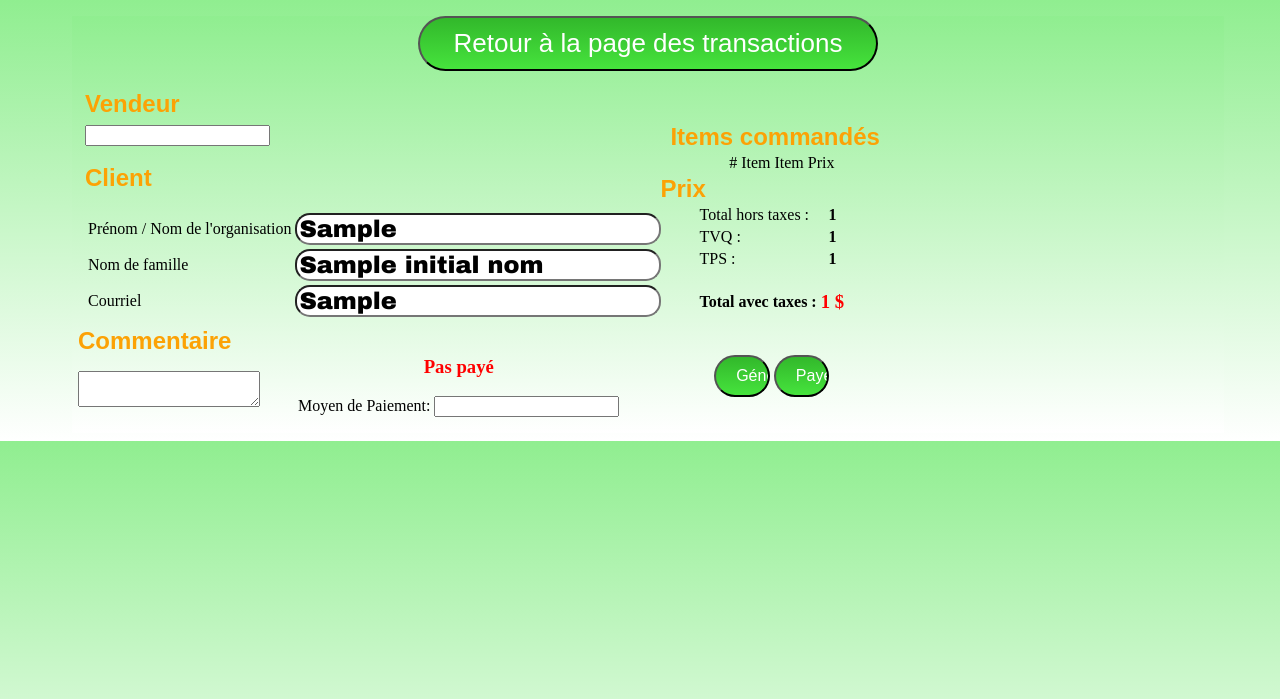
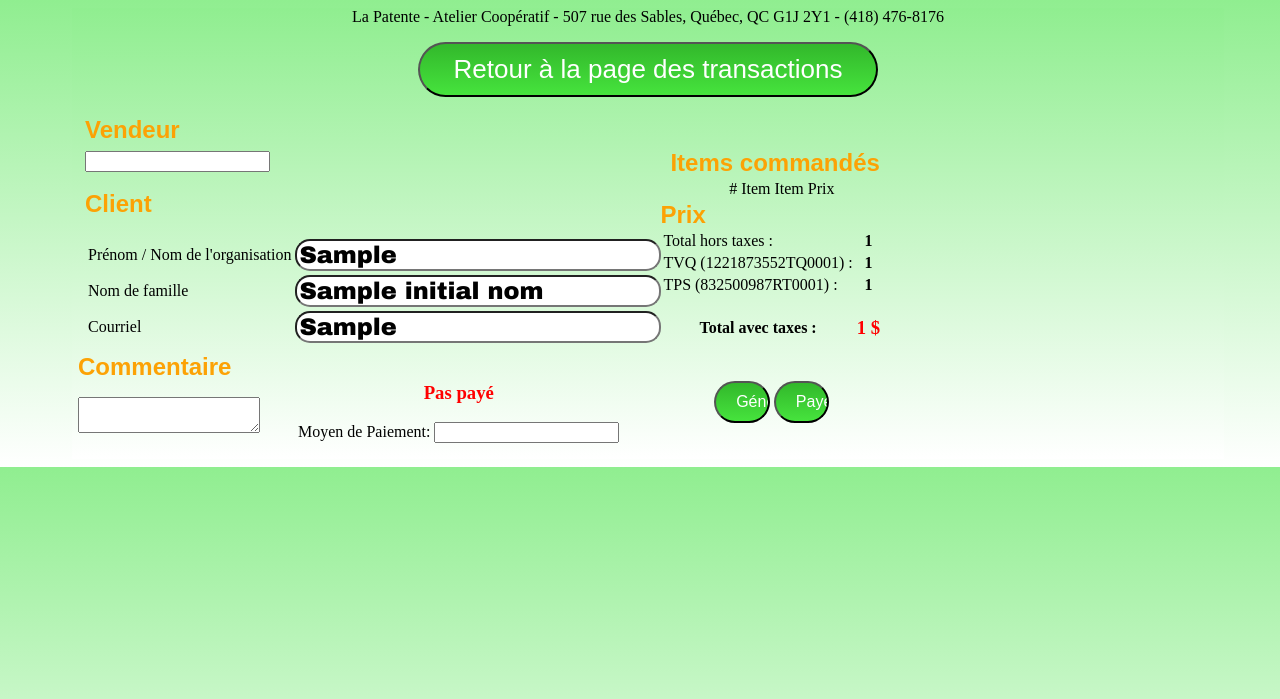
Before and after one commit to RxnDbr/Patente, a Django app: template gestion_ventes/ventes/templates/ventes/faireVente.html in a window 1280 px wide. Shown: the top 699 px of the page. Run offline with Django 3.2, Linux system fonts and the light colour scheme; the template is opened without the code that fills it: most values are stand-ins (such as "Sample title", 1, 10 or a date in 2020); form fields are guessed from the names that the template uses.

Commit message:
affichage coordonnees patente et numero taxes pour facture

```diff
--- a/gestion_ventes/ventes/templates/ventes/faireVente.html
+++ b/gestion_ventes/ventes/templates/ventes/faireVente.html
@@ -12,6 +12,7 @@
 
     <body>
         <div class="degrade">
+        La Patente - Atelier Coopératif - 507 rue des Sables, Québec, QC G1J 2Y1 - (418) 476-8176
             <form method="post" action="{% url "modifier_transaction" %}">
                 {% csrf_token %}
                 <p><input type="submit" value="Retour à la page des transactions" class="btn"></p>
@@ -75,8 +76,8 @@
                                     <h2> Prix </h2>
                                                 <table class="prix">
                                                     <tr class="fond"><td> Total hors taxes : </td><td><h4> {{totalPrixHT}}</h4></td></tr>
-                                                    <tr class="fond"><td> TVQ : </td><td><h4> {{totalTvq}}</h4></td></tr>
-                                                    <tr class="fond"><td> TPS : </td><td><h4> {{totalTps}}</h4></td> </tr>
+                                                    <tr class="fond"><td> TVQ (1221873552TQ0001) : </td><td><h4> {{totalTvq}}</h4></td></tr>
+                                                    <tr class="fond"><td> TPS (832500987RT0001) :</td><td><h4> {{totalTps}}</h4></td> </tr>
                                                     <tr><td><h4> Total avec taxes : </h4></td><td> <h3> {{totalPrixTC}} $</h3> </td> </tr>
                                                 </table>
                 {%if existant %}
```
Also changed, not shown: 2 other files.
